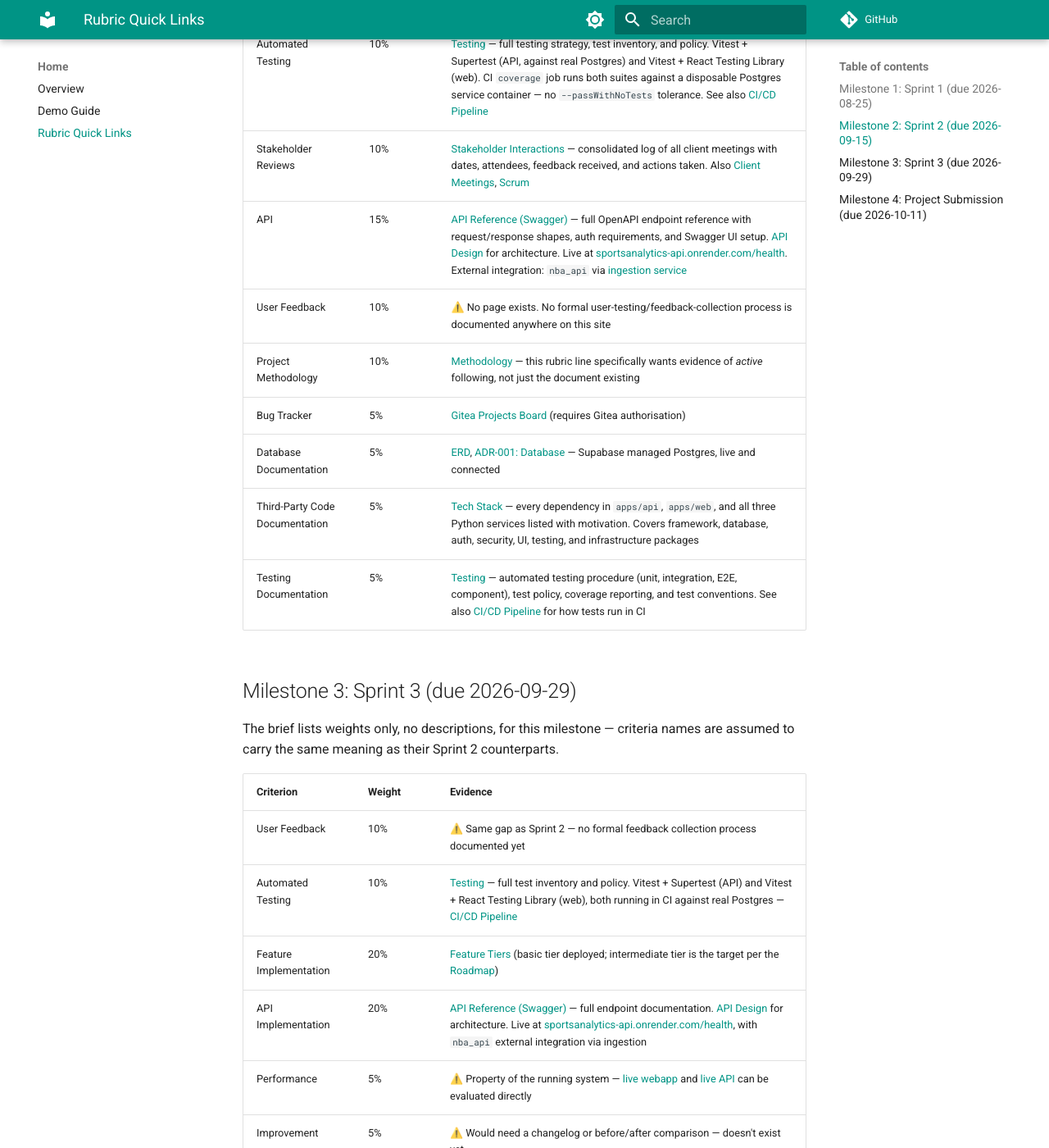
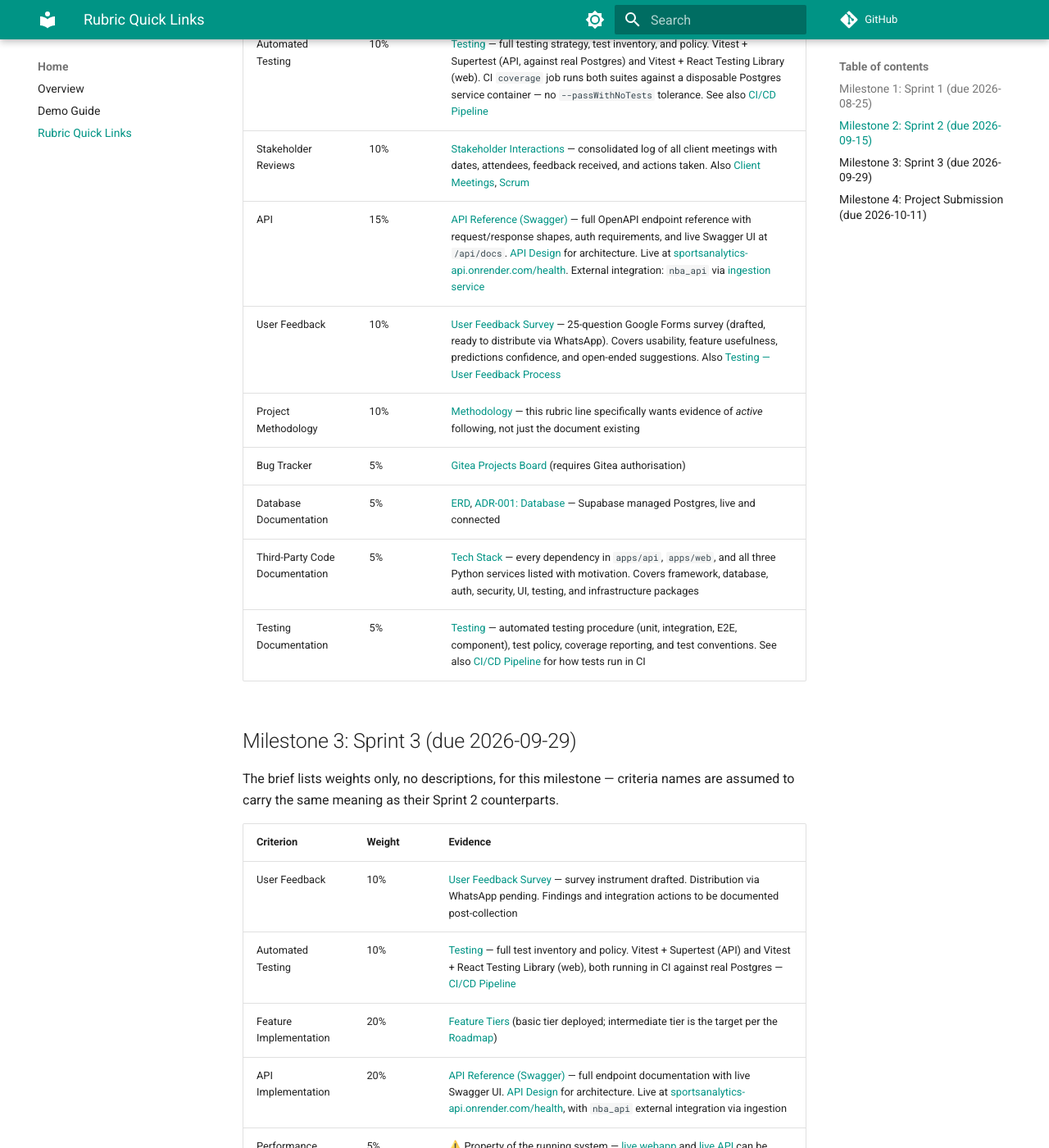
Before and after one commit to Sports-Analytics-Innovation-Platform/Innovation-Documentation-Website, an MkDocs documentation site: the page built from docs/rubric-links.md, in a window 1280 px wide and 1400 px high, scrolled down 1437 px. Shown: the whole window at 82% size. Built offline with MkDocs 1.6.1 and Material for MkDocs 9.7.7, drawn with Linux system fonts in a browser that asks for light colours; comment, search, counter and statistics services are not loaded; some of the changed text lies outside the part shown.

Commit message:
docs: sync documentation with actual codebase state

```diff
--- a/docs/rubric-links.md
+++ b/docs/rubric-links.md
@@ -28,8 +28,8 @@ One page mapping every rubric criterion (from the COMS3011A project brief) to wh
 | Core Features | 25% | [Feature Tiers](design/feature-tiers.md) (basic tier built and deployed) + [Requirements Traceability](requirements.md) |
 | Automated Testing | 10% | [Testing](testing.md) — full testing strategy, test inventory, and policy. Vitest + Supertest (API, against real Postgres) and Vitest + React Testing Library (web). CI `coverage` job runs both suites against a disposable Postgres service container — no `--passWithNoTests` tolerance. See also [CI/CD Pipeline](ci-cd.md) |
 | Stakeholder Reviews | 10% | [Stakeholder Interactions](stakeholder-interactions.md) — consolidated log of all client meetings with dates, attendees, feedback received, and actions taken. Also [Client Meetings](meetings/client/index.md), [Scrum](meetings/scrum/index.md) |
-| API | 15% | [API Reference (Swagger)](api-reference.md) — full OpenAPI endpoint reference with request/response shapes, auth requirements, and Swagger UI setup. [API Design](design/api-design.md) for architecture. Live at [sportsanalytics-api.onrender.com/health](https://sportsanalytics-api.onrender.com/health). External integration: `nba_api` via [ingestion service](design/architecture.md) |
-| User Feedback | 10% | ⚠️ No page exists. No formal user-testing/feedback-collection process is documented anywhere on this site |
+| API | 15% | [API Reference (Swagger)](api-reference.md) — full OpenAPI endpoint reference with request/response shapes, auth requirements, and live Swagger UI at `/api/docs`. [API Design](design/api-design.md) for architecture. Live at [sportsanalytics-api.onrender.com/health](https://sportsanalytics-api.onrender.com/health). External integration: `nba_api` via [ingestion service](design/architecture.md) |
+| User Feedback | 10% | [User Feedback Survey](feedback-survey.md) — 25-question Google Forms survey (drafted, ready to distribute via WhatsApp). Covers usability, feature usefulness, predictions confidence, and open-ended suggestions. Also [Testing — User Feedback Process](testing.md#user-feedback-process) |
 | Project Methodology | 10% | [Methodology](methodology.md) — this rubric line specifically wants evidence of *active* following, not just the document existing |
 | Bug Tracker | 5% | [Gitea Projects Board](https://sdp.ms.wits.ac.za/innovation/sportsanalytics/projects/8) (requires Gitea authorisation) |
 | Database Documentation | 5% | [ERD](design/erd.md), [ADR-001: Database](decisions/adr-001-database.md) — Supabase managed Postgres, live and connected |
@@ -42,10 +42,10 @@ The brief lists weights only, no descriptions, for this milestone — criteria n
 
 | Criterion | Weight | Evidence |
 |---|---|---|
-| User Feedback | 10% | ⚠️ Same gap as Sprint 2 — no formal feedback collection process documented yet |
+| User Feedback | 10% | [User Feedback Survey](feedback-survey.md) — survey instrument drafted. Distribution via WhatsApp pending. Findings and integration actions to be documented post-collection |
 | Automated Testing | 10% | [Testing](testing.md) — full test inventory and policy. Vitest + Supertest (API) and Vitest + React Testing Library (web), both running in CI against real Postgres — [CI/CD Pipeline](ci-cd.md) |
 | Feature Implementation | 20% | [Feature Tiers](design/feature-tiers.md) (basic tier deployed; intermediate tier is the target per the [Roadmap](design/roadmap.md)) |
-| API Implementation | 20% | [API Reference (Swagger)](api-reference.md) — full endpoint documentation. [API Design](design/api-design.md) for architecture. Live at [sportsanalytics-api.onrender.com/health](https://sportsanalytics-api.onrender.com/health), with `nba_api` external integration via ingestion |
+| API Implementation | 20% | [API Reference (Swagger)](api-reference.md) — full endpoint documentation with live Swagger UI. [API Design](design/api-design.md) for architecture. Live at [sportsanalytics-api.onrender.com/health](https://sportsanalytics-api.onrender.com/health), with `nba_api` external integration via ingestion |
 | Performance | 5% | ⚠️ Property of the running system — [live webapp](https://sportsanalytics.pages.dev/) and [live API](https://sportsanalytics-api.onrender.com/health) can be evaluated directly |
 | Improvement | 5% | ⚠️ Would need a changelog or before/after comparison — doesn't exist yet |
 | Documentation | 15% | This site (deployed at [docs](https://sports-analytics-innovation-platform.github.io/Innovation-Documentation-Website/)), [API Design](design/api-design.md), [ERD](design/erd.md), [Architecture](design/architecture.md) |
@@ -62,10 +62,10 @@ The brief lists weights only, no descriptions, for this milestone — criteria n
 | Architecture | API | 5% | [Architecture](design/architecture.md) — non-monolithic, `apps/web` and `apps/api` independently deployed, HTTP-only communication |
 | Deployment | API | 2% | [ADR-003](decisions/adr-003-hosting-topology.md) — Render auto-deploy from GitHub mirror. Live at [sportsanalytics-api.onrender.com/health](https://sportsanalytics-api.onrender.com/health) |
 | Performance | API | 5% | ⚠️ Property of the running system — [live API](https://sportsanalytics-api.onrender.com/health) can be evaluated directly. A pinger keeps the Render instance warm so responses are immediate |
-| Design | API | 10% | [API Reference (Swagger)](api-reference.md) — full OpenAPI spec with all endpoints documented. [API Design](design/api-design.md) for architecture — versioned under `/v1/`, hand-written NestJS controllers/services |
+| Design | API | 10% | [API Reference (Swagger)](api-reference.md) — full OpenAPI spec with all endpoints documented and live Swagger UI. [API Design](design/api-design.md) for architecture — versioned under `/v1/`, hand-written NestJS controllers/services |
 | Accessibility | App | 5% | ⚠️ Skip-to-content link, `aria-label`, responsive breakpoints built — see [UI Overview](design/wireframes.md). `axe-core` audit planned for Sprint 2 |
 | Aesthetics | App | 3% | [UI Overview](design/wireframes.md) — dark theme with CSS custom properties, themed charts |
-| User Experience | App | 5% | [UI Overview](design/wireframes.md), live at [sportsanalytics.pages.dev](https://sportsanalytics.pages.dev/) — 8 routes, navbar navigation, court view visualisation |
+| User Experience | App | 5% | [UI Overview](design/wireframes.md), live at [sportsanalytics.pages.dev](https://sportsanalytics.pages.dev/) — 10 routes, navbar navigation, court view visualisation |
 | Deployment | App | 2% | [ADR-003](decisions/adr-003-hosting-topology.md) — Cloudflare Pages auto-deploy from GitHub mirror. Live at [sportsanalytics.pages.dev](https://sportsanalytics.pages.dev/) |
 | Performance | App | 5% | ⚠️ Property of the running system — [live webapp](https://sportsanalytics.pages.dev/) can be evaluated directly. Vite-built static SPA on Cloudflare's global edge network |
 | Features | App | 10% | [Feature Tiers](design/feature-tiers.md) — basic tier deployed: player/team browsing, search, predictions, court view, fantasy optimizer, ingestion service |
```
Also changed, not shown: docs/api-reference.md (+74 -48 lines), docs/design/feature-tiers.md (+1 -1 lines), docs/tech-stack.md (+1 -1 lines), docs/testing.md (+4 -5 lines).
